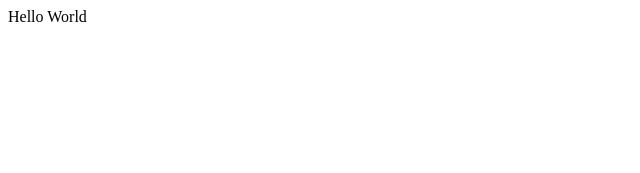
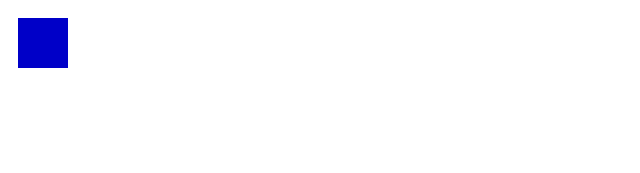
Before and after one commit to VoxWave/CYFighter-Zesty-Green-Falacious-Refuse, a website built with webpack: page www/index.html in a window 1280 px wide. Shown: the whole page, without its empty margins (0-640 px from the left). Built offline with nearby package versions, Linux system fonts and the light colour scheme.

Commit message:
Simple canvas added for debug rendering. Probably going to use WebGL on it in the future. Some gamepad related listened added as a test.

```diff
--- a/www/index.html
+++ b/www/index.html
@@ -1 +1,10 @@
-Hello World
+<!DOCTYPE html>
+<html>
+    <head>
+        <meta charset="utf-8"/>
+        <script type="application/javascript" src="src/index.js"></script>
+    </head>
+    <body onload="main();">
+        <canvas id="game">Cannot start the game because your browser doesn't support the canvas element.</canvas>
+    </body>
+</html>
--- a/www/src/index.js
+++ b/www/src/index.js
@@ -0,0 +1,22 @@
+const main = () => {
+    let canvas = document.getElementById("game");
+    if (canvas.getContext) {
+        start(canvas.getContext('2d'));
+    }
+};
+
+const start = (ctx) => {
+    window.addEventListener("gamepadconnected", function(e) {
+        console.log("Gamepad connected at index %d: %s. %d buttons, %d axes.",
+          e.gamepad.index, e.gamepad.id,
+          e.gamepad.buttons.length, e.gamepad.axes.length);
+    });
+    window.addEventListener("gamepaddisconnected", function(e) {
+        console.log("Gamepad disconnected from index %d: %s",
+          e.gamepad.index, e.gamepad.id);
+      });
+    ctx.fillStyle = 'rgb(0, 200, 0)';
+    ctx.fillRect(10, 10, 50, 50);
+    ctx.fillStyle = 'rgb(0, 0, 200)';
+    ctx.fillRect(10, 10, 50, 50);
+};
```
